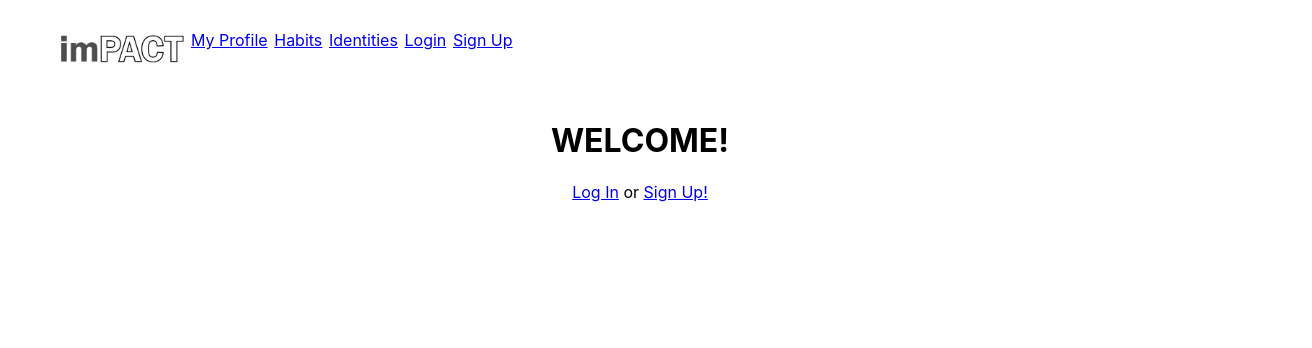
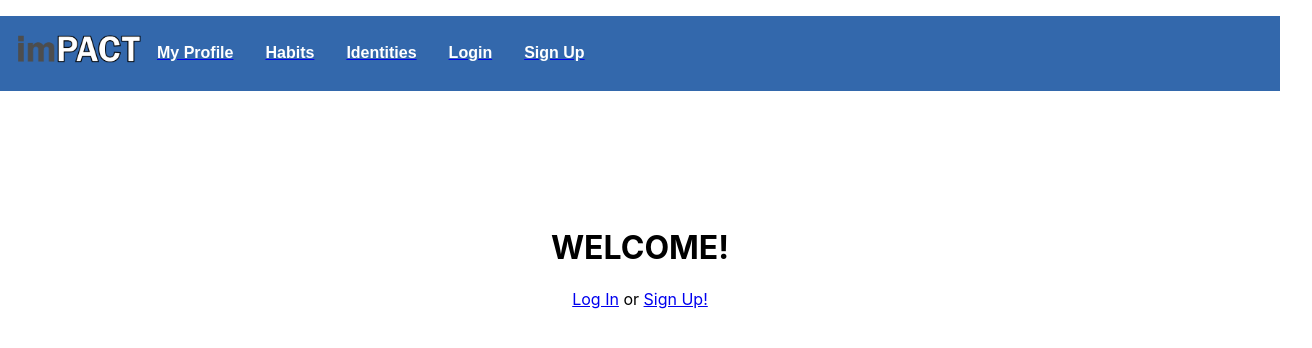
Before and after one commit to nguyenlan13/imPACT_, a React (Create React App) app in the folder imPACT-frontend/impact/: page / in a window 1280 px wide. Shown: the top 348 px of the page, 1312 px wide, since content can reach past the window. Built offline with nearby package versions, Linux system fonts and the light colour scheme.

Commit message:
add css for navbar

```diff
--- a/imPACT-frontend/impact/src/components/Navbar.js
+++ b/imPACT-frontend/impact/src/components/Navbar.js
@@ -11,19 +11,19 @@ function Navbar() {
                 <div><img id="logo" src={Logo} alt=""/></div>
             </Link>
             <Link to="/profile">
-                <li>My Profile</li>
+                <li className="navlink">My Profile</li>
             </Link>
             <Link to="/habits">
-                <li>Habits</li>
+                <li className="navlink">Habits</li>
             </Link>
             <Link to="/identities">
-                <li>Identities</li>
+                <li className="navlink">Identities</li>
             </Link>
             <Link to="/login">
-                <li>Login</li>
+                <li className="navlink">Login</li>
             </Link>
             <Link to="/signup">
-                <li>Sign Up</li>
+                <li className="navlink">Sign Up</li>
             </Link>
             </ul>
         </nav>
--- a/imPACT-frontend/impact/src/index.css
+++ b/imPACT-frontend/impact/src/index.css
@@ -18,16 +18,27 @@ code {
     /* list-style: none; */
     margin: 0;
     padding:0;
+    /* float: left; */
+    /* display: block; */
+    /* text-align: center; */
+    /* padding: 14px 16px; */
+    background-color: rgb(51, 104, 172);
+}
+
+.nav {
     float: left;
-    display: block;
-    /* text-align: center; */
-    padding: 14px 16px;
 }
 
 .navlink {
     list-style: none;
-    justify-content: space-around;
+    /* justify-content: space-around; */
+    font-family: Arial, Helvetica, sans-serif;
+    font-weight: bold;
+    padding: 14px 16px;
     display: flex;
+    text-align: center;
+    text-decoration: none;
+    color: White;
     /* position: fixed; */
     top: 0;
     width: 100%;
@@ -45,3 +56,15 @@ code {
 .page {
     padding-top: 100px;
 }
+
+
+.myhabit {
+    width: 200px;
+    border: 15px solid rgb(70, 0, 128);
+    padding: 50px;
+    margin: 20px;
+}
+
+.dropdown {
+    min-width: 160px;
+}
```
